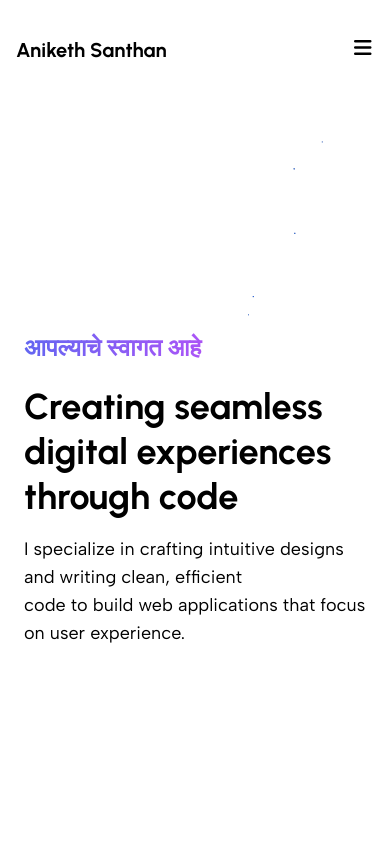
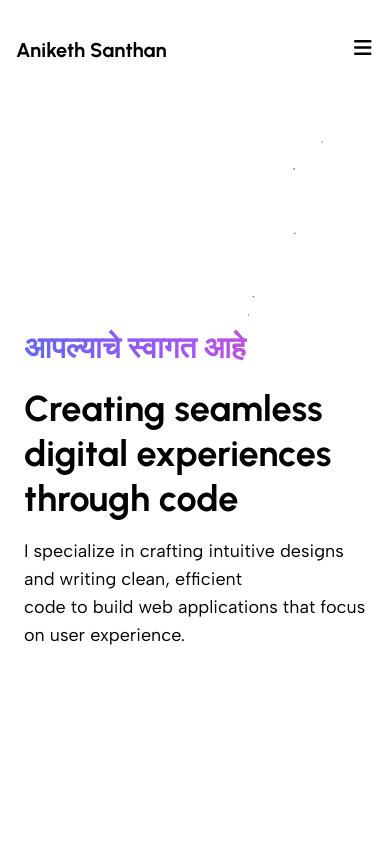
Before and after one commit to anikethsanthan/My-Portfolio, a React (Create React App) app: page / in a window 390 px wide. Shown: the top 844 px of the page. Built offline with nearby package versions, Linux system fonts and the light colour scheme; no server answers.

Commit message:
bug fixes

```diff
--- a/src/components/Home.js
+++ b/src/components/Home.js
@@ -20,7 +20,7 @@ const Home = () => {
   <div className="w-full md:w-1/2 space-y-4 z-10">
 
   <div
-  className=' text-2xl md:text-4xl font-semibold pb-1 md:pb-4  pt-[120px] md:pt-4
+  className=' text-3xl md:text-4xl font-semibold pb-1 md:pb-4  pt-[120px] md:pt-4
   text-transparent bg-clip-text bg-gradient-to-r from-indigo-500 via-purple-500 to-pink-500 font-urbanist'>
     {useLanguage()}
     </div>
```
